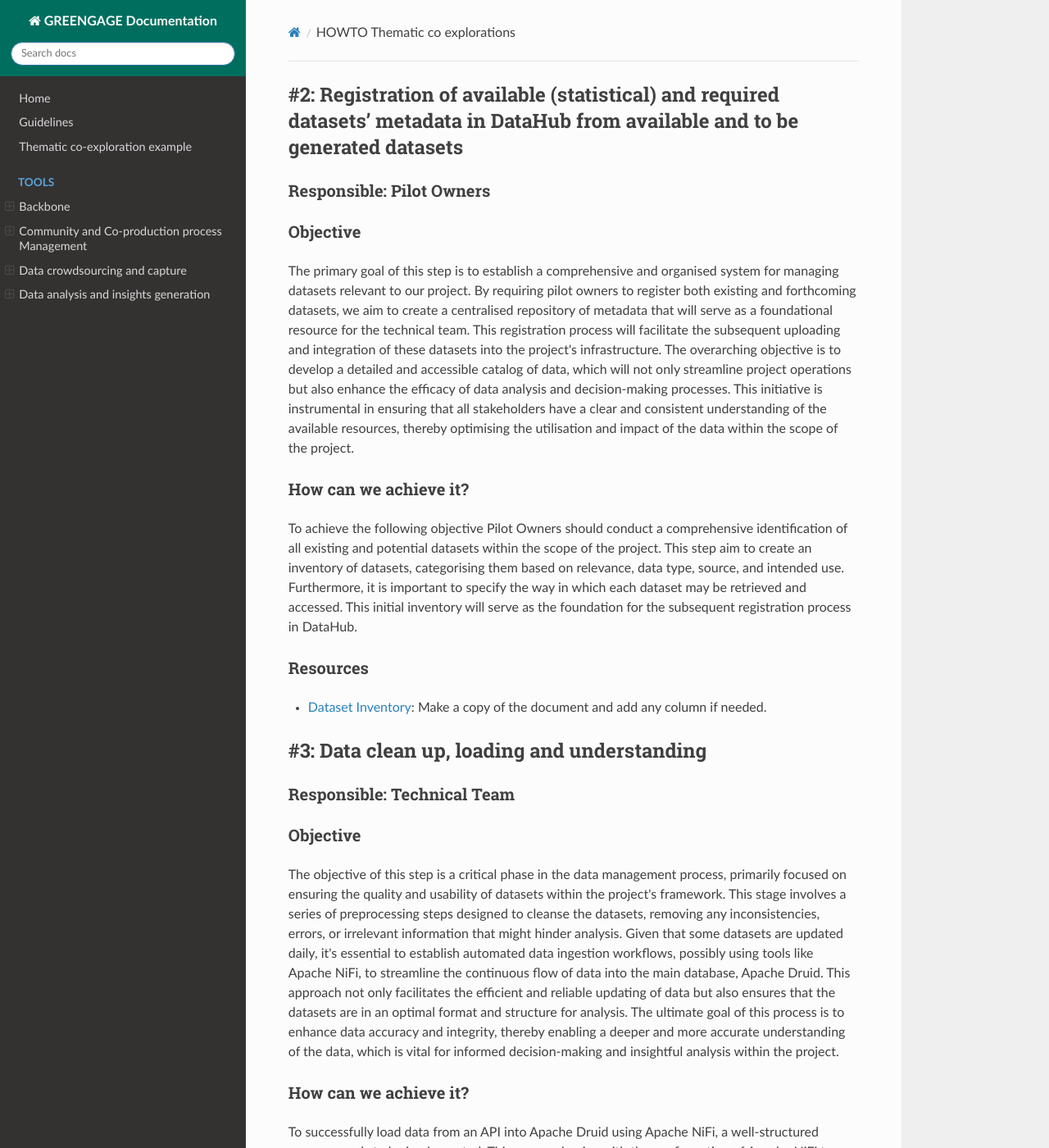
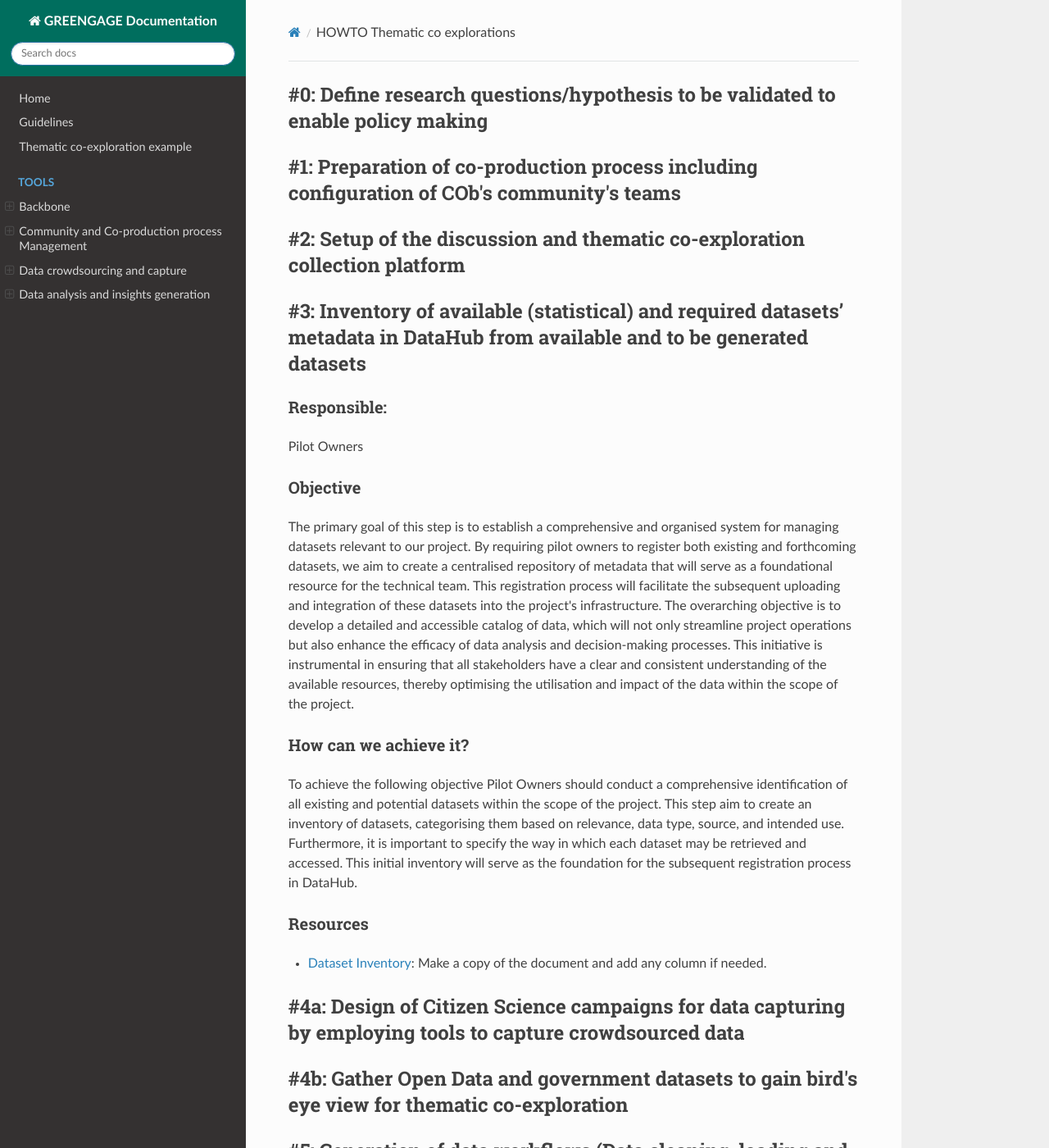
Before and after one commit to Greengage-project/Documentation, an MkDocs documentation site: the page built from docs/HOWTO Thematic co-explorations.md, in a window 1280 px wide and 1400 px high. Shown: the whole window at 82% size. Built offline with MkDocs 1.6.1, drawn with Linux system fonts in a browser that asks for light colours; nearby versions of some CDN libraries; some of the changed text lies outside the part shown.

Commit message:
New steps

```diff
--- a/docs/HOWTO Thematic co-explorations.md
+++ b/docs/HOWTO Thematic co-explorations.md
@@ -1,6 +1,13 @@
-## #2: Registration of available (statistical) and required datasets’ metadata in DataHub from available and to be generated datasets
+## #0: Define research questions/hypothesis to be validated to enable policy making
 
-### Responsible: Pilot Owners
+## #1: Preparation of co-production process including configuration of COb's community's teams
+
+## #2: Setup of the discussion and thematic co-exploration collection platform
+
+## #3: Inventory of available (statistical) and required datasets’ metadata in DataHub from available and to be generated datasets
+
+### Responsible:
+Pilot Owners
 
 ### Objective
 The primary goal of this step is to establish a comprehensive and organised system for managing datasets relevant to our project. By requiring pilot owners to register both existing and forthcoming datasets, we aim to create a centralised repository of metadata that will serve as a foundational resource for the technical team. This registration process will facilitate the subsequent uploading and integration of these datasets into the project's infrastructure. The overarching objective is to develop a detailed and accessible catalog of data, which will not only streamline project operations but also enhance the efficacy of data analysis and decision-making processes. This initiative is instrumental in ensuring that all stakeholders have a clear and consistent understanding of the available resources, thereby optimising the utilisation and impact of the data within the scope of the project.
@@ -12,7 +19,11 @@ To achieve the following objective Pilot Owners should conduct a comprehensive i
 - [Dataset Inventory](https://aitonline.sharepoint.com/:x:/r/sites/HEUGREENGAGE337/_layouts/15/Doc.aspx?sourcedoc=%7B632ec461-1851-463e-87de-01eedb9d2263%7D&action=edit&wdinitialsession=c2406669-913f-4a32-b5b5-3334b3429bd4&wdrldsc=2&wdrldc=1&wdrldr=OnSaveAsWebMethodComplete): Make a copy of the document and add any column if needed.
 
 
-## #3: Data clean up, loading and understanding
+## #4a: Design of Citizen Science campaigns for data capturing by employing tools to capture crowdsourced data
+
+## #4b: Gather Open Data and government datasets to gain bird's eye view for thematic co-exploration
+
+## #5: Generation of data workflows (Data cleaning, loading and understanding)
 
 ### Responsible: Technical Team
 
@@ -41,7 +51,8 @@ To achieve the following objective we should follow several steps that will have
 - [Documentation of DataHub](https://datahubproject.io/docs/)
 - Video of how to create datahub sources (?)
 
-## #4: Data clean up  and understanding, e.g. Queries to distill information and views from the set of heterogenous datasets collected
+## #7: Generation of thematic co-exploration dashboards
 
+## #8: Generation of storylines
 
-z
+## #9: Generation of policy briefs' inputs
```
Also changed, not shown: other parts of docs/HOWTO Thematic co-explorations.md (+1 -2 lines).
